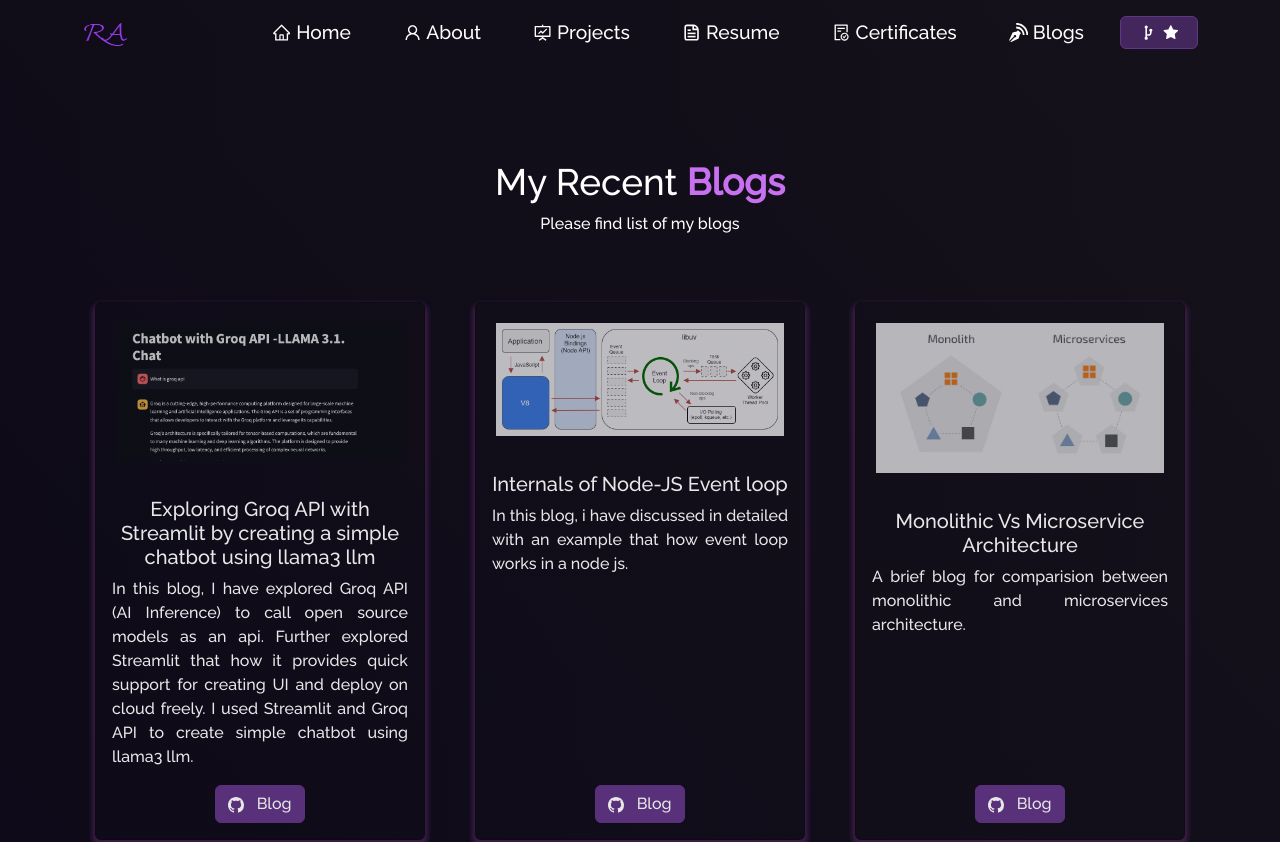
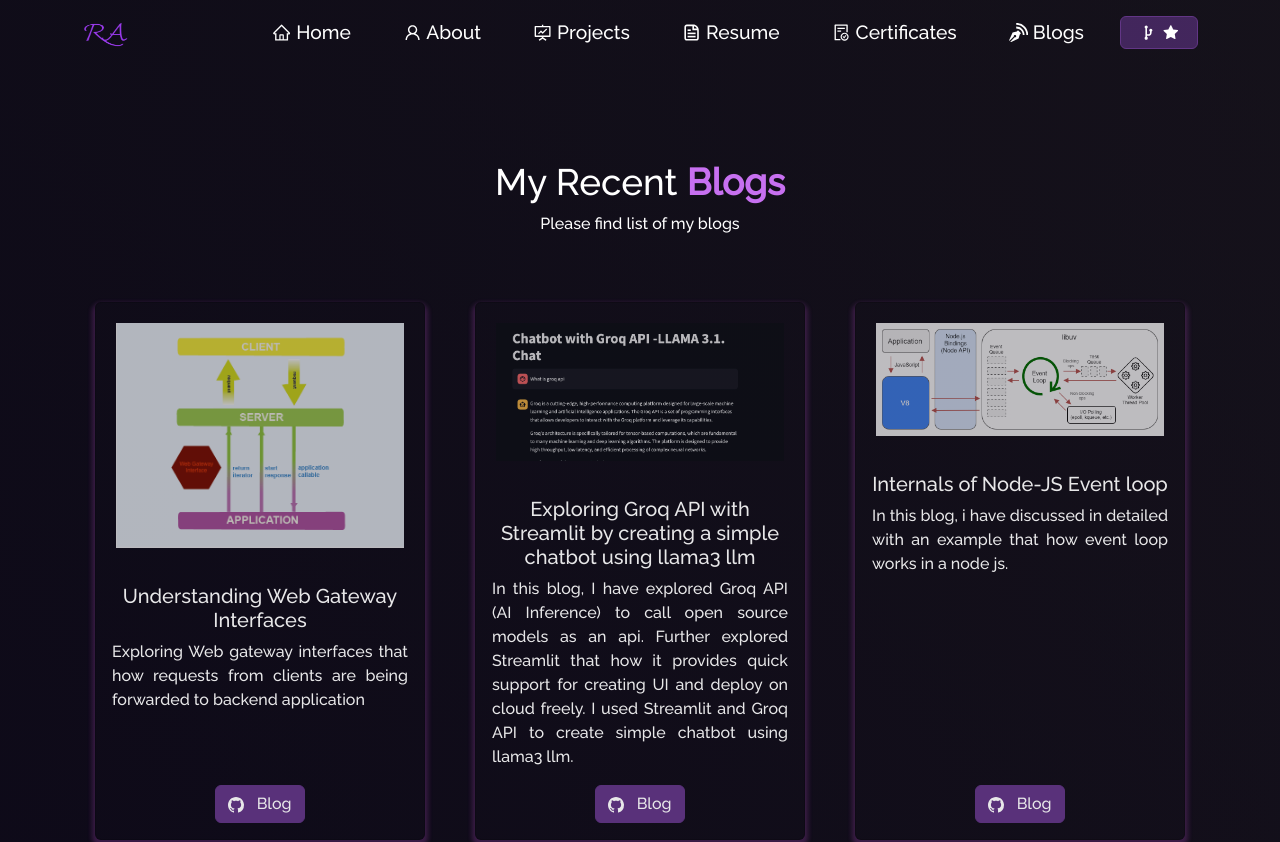
Before and after one commit to Rehman-Akram/portfolio, a React (Create React App) app: page /blogs in a window 1280 px wide. Shown: the top 842 px of the page. Built offline with nearby package versions, Linux system fonts and the light colour scheme.

Commit message:
added blog

```diff
--- a/src/components/Blogs/Blogs.js
+++ b/src/components/Blogs/Blogs.js
@@ -8,6 +8,7 @@ import microservices from "../../Assets/Blogs/monolithic_microservices_architect
 import grpc from "../../Assets/Blogs/microservice-architecture.png"
 import communicationPatterns from "../../Assets/Blogs/communication-patterns.png"
 import BlogCard from "../Cards/Cards";
+import webGatewayInterfaces from "../../Assets/Blogs/Web Gateway Interfaces.png"
 
 function Blogs() {
   return (
@@ -21,6 +22,15 @@ function Blogs() {
           Please find list of my blogs
         </p>
         <Row style={{ justifyContent: "center", paddingBottom: "10px" }}>
+          <Col md={4} className="project-card">
+            <BlogCard
+              imgPath={webGatewayInterfaces}
+              isBlog={true}
+              title="Understanding Web Gateway Interfaces"
+              description="Exploring Web gateway interfaces that how requests from clients are being forwarded to backend application"
+              ghLink="https://medium.com/@rehmanakram03/understanding-web-gateway-interfaces-the-bridge-between-web-servers-and-applications-41b885b7113e"
+            />
+          </Col>
           <Col md={4} className="project-card">
             <BlogCard
               imgPath={groqApi}
```
Also changed, not shown: src/Assets/Blogs/Web Gateway Interfaces.png (added).
